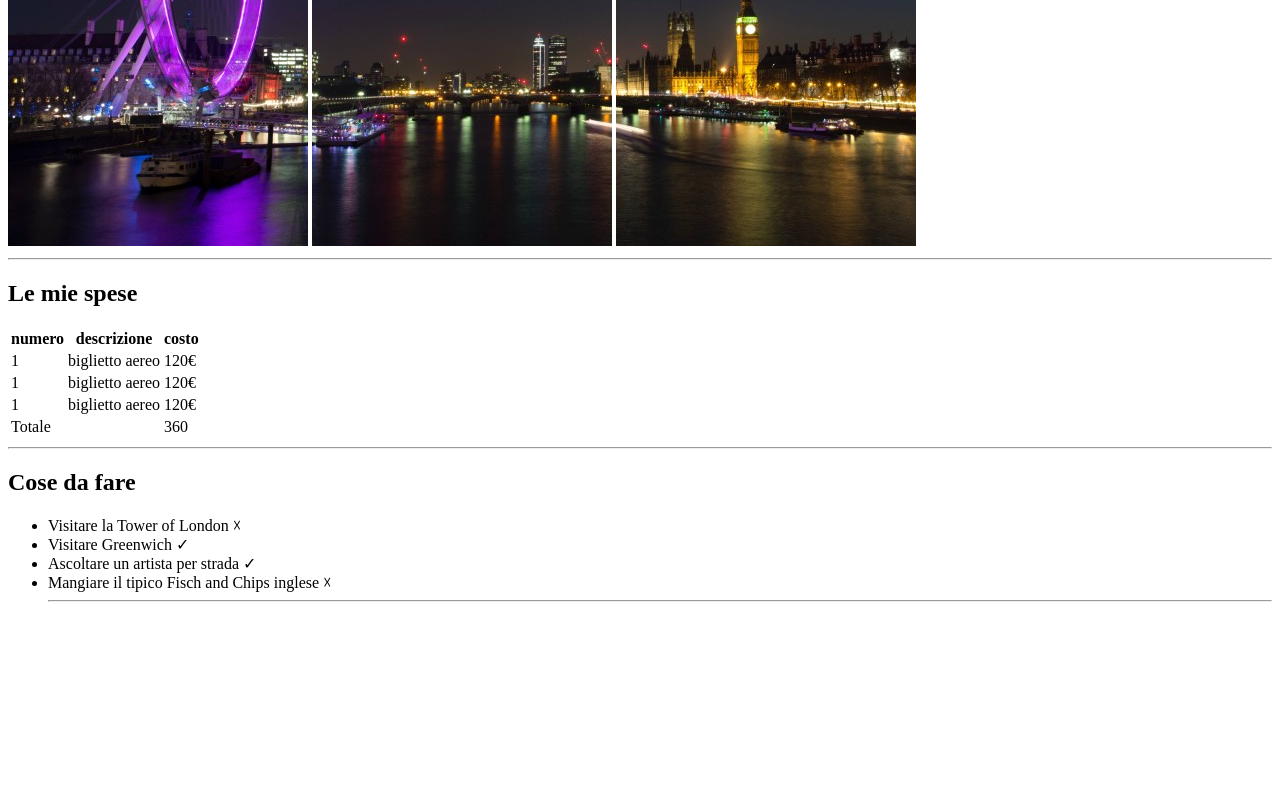
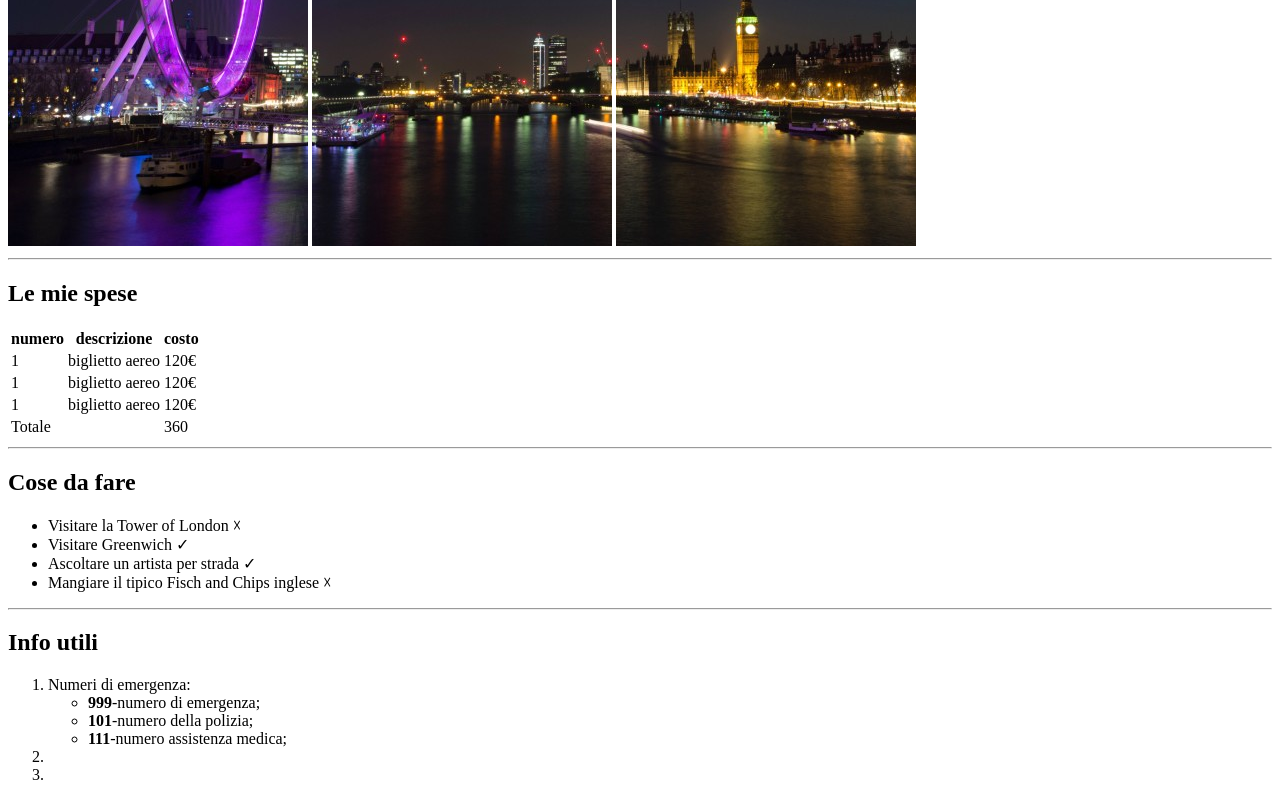
Before and after one commit to Richiisontheway/html-london-trip, a plain HTML site: page index.html in a window 1280 px wide. Shown: the part 434-1234 px from the top of the page. Before the commit the page ends 1052 px from the top, so only its background shows below. Drawn offline with Linux system fonts and the light colour scheme.

Commit message:
inizio terza sezione

```diff
--- a/index.html
+++ b/index.html
@@ -98,10 +98,37 @@
 
                     <li>Mangiare il tipico Fisch and Chips inglese &#9747;</li>
 
-                    <hr>
 
                 </ul>
 
+                <hr>
+
+            </section>
+
+            <section>
+
+                <h2>Info utili</h2>
+
+                <ol>
+
+                    <li>
+
+                        Numeri di emergenza:
+
+                        <ul>
+                            <li><strong>999</strong>-numero di emergenza;</li>
+
+                            <li><strong>101</strong>-numero della polizia;</li>
+
+                            <li><strong>111</strong>-numero assistenza medica;</li>
+
+                        </ul>
+
+
+                    </li>
+                    <li></li>
+                    <li></li>
+                </ol>
             </section>
         </main>
 
```
